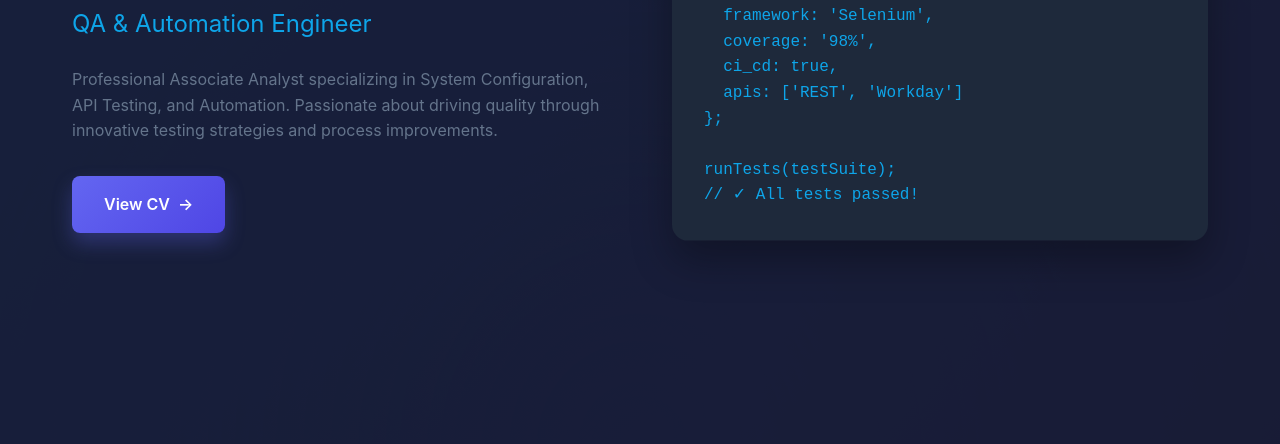
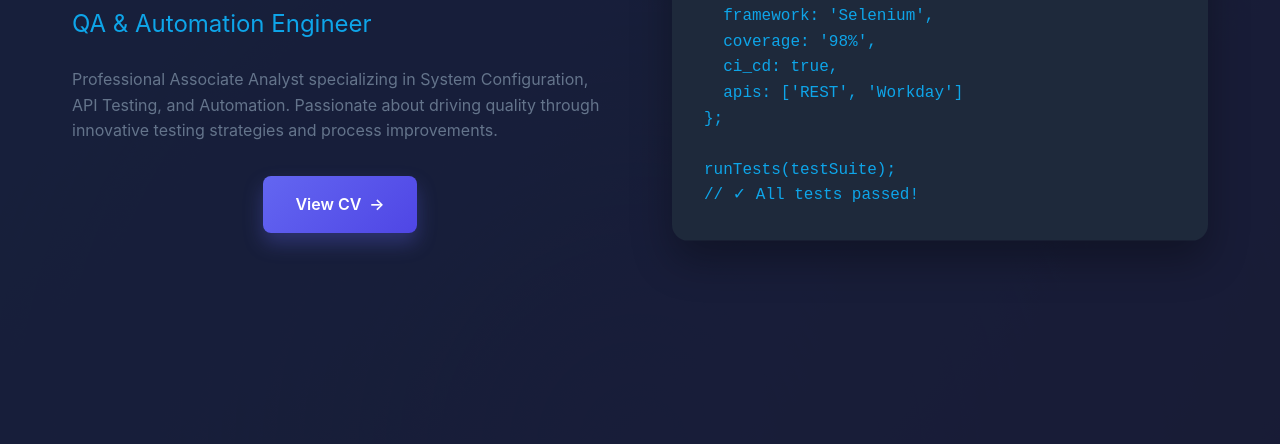
Before and after one commit to BadalChauhan15/QA-Analyst-Protfolio, a plain HTML site: page index.html in a window 1280 px wide. Shown: the part 356-800 px from the top of the page. Drawn offline with Linux system fonts and the light colour scheme.

Commit message:
commit 3

```diff
--- a/index.html
+++ b/index.html
@@ -173,6 +173,7 @@
 
         .hero-buttons {
             display: flex;
+            justify-content: center;
             gap: 1rem;
             animation: fadeInUp 0.8s ease 0.6s both;
         }
@@ -654,7 +655,6 @@
     <br></br>
     <br></br>
     <br></br>
-    <br></br>
 
     <section id="projects" class="scroll-fade">
         <h2 class="section-title">Featured Projects</h2>
```
